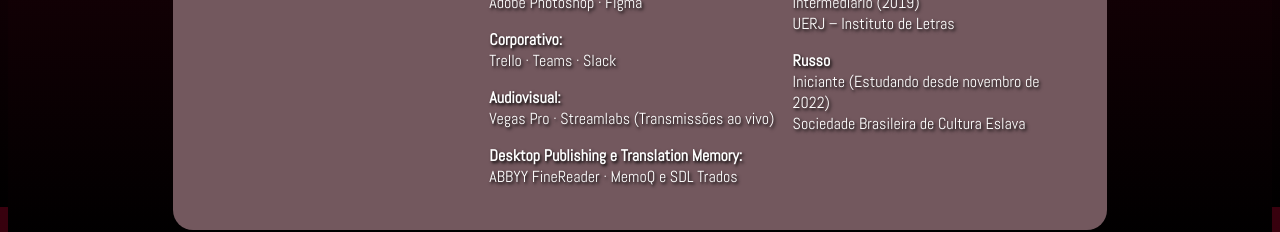
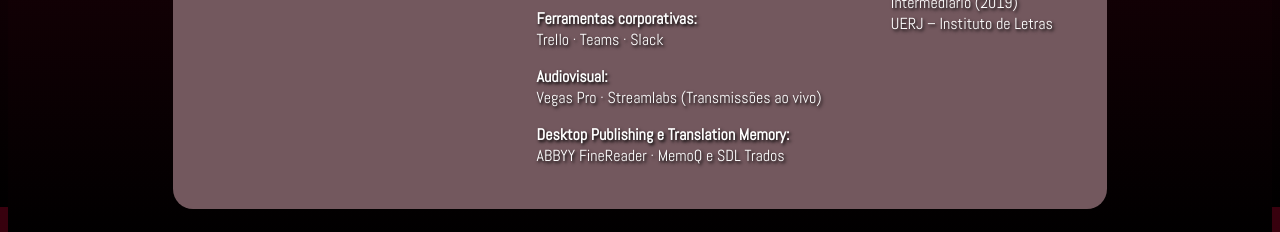
Before and after one commit to AlessandraBrum/Portfolio-primeiroestudo, a plain HTML site: page index.html in a window 1280 px wide. Shown: the part 1393-1625 px from the top of the page. Drawn offline with Linux system fonts and the light colour scheme.

Commit message:
Update index.html

```diff
--- a/index.html
+++ b/index.html
@@ -149,7 +149,7 @@
                         <p><b>Desenvolvimento:</b><br>
                             Atualmente estudando HTML5, CSS3 e JavaScript</p>
                         <p><b>Edição de imagens:</b><br> Adobe Photoshop · Figma</p>
-                        <p><b>Corporativo:</b><br> Trello · Teams · Slack</p>
+                        <p><b>Ferramentas corporativas:</b><br> Trello · Teams · Slack</p>
                         <p><b>Audiovisual:</b><br> Vegas Pro · Streamlabs (Transmissões ao vivo)</p>
                         <p><b>Desktop Publishing e Translation Memory:</b><br> ABBYY FineReader · MemoQ e SDL Trados</p>
                     </td>
@@ -168,10 +168,6 @@
                                     Intermediário (2019)<br>
                                     UERJ – Instituto de Letras</p>
                             </ul>
-
-                            <ul><b>Russo</b><br>
-                                Iniciante (Estudando desde novembro de 2022)<br>
-                                Sociedade Brasileira de Cultura Eslava</ul>
                     </td>
                 </tr>
             </table>
```
